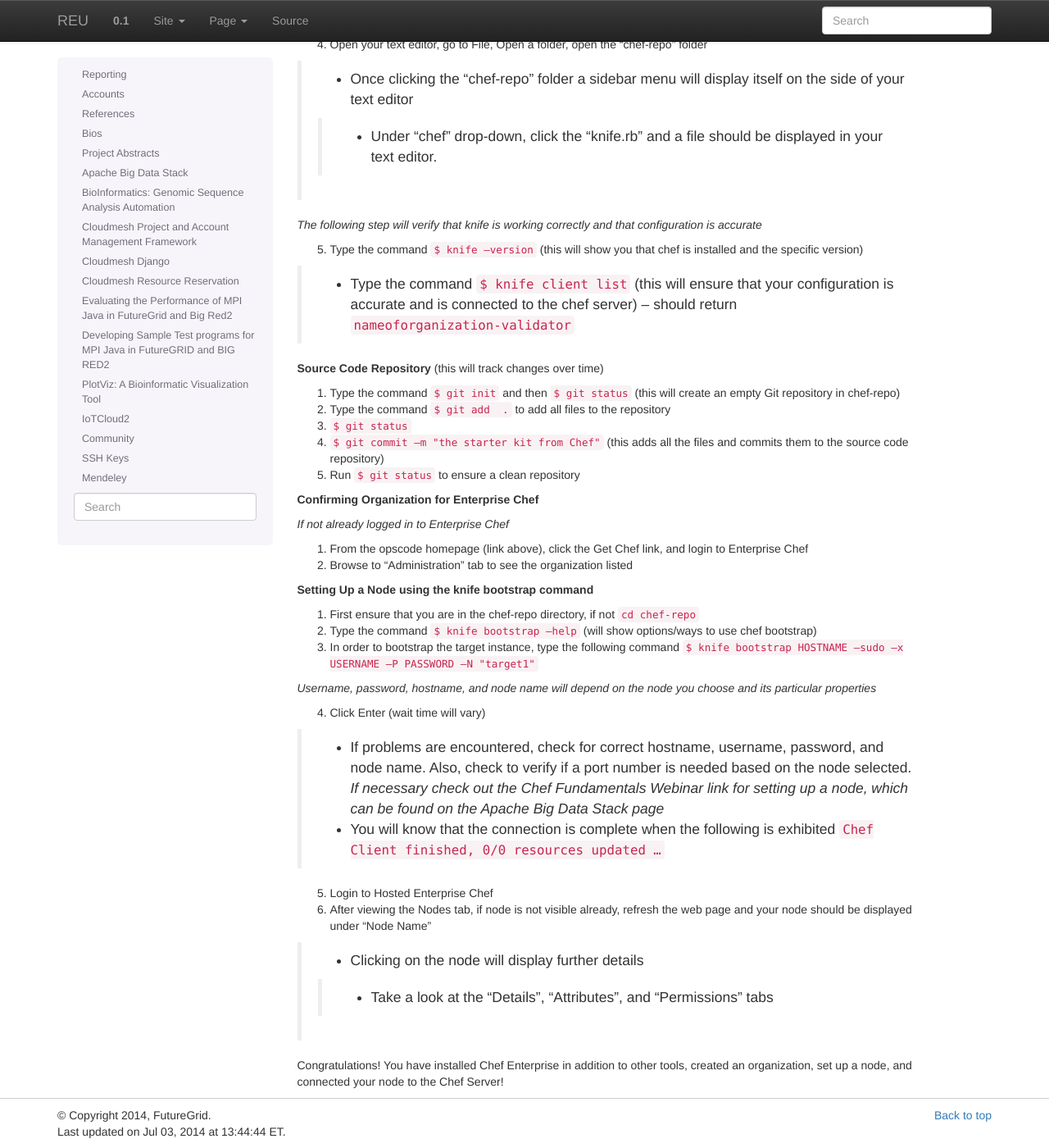
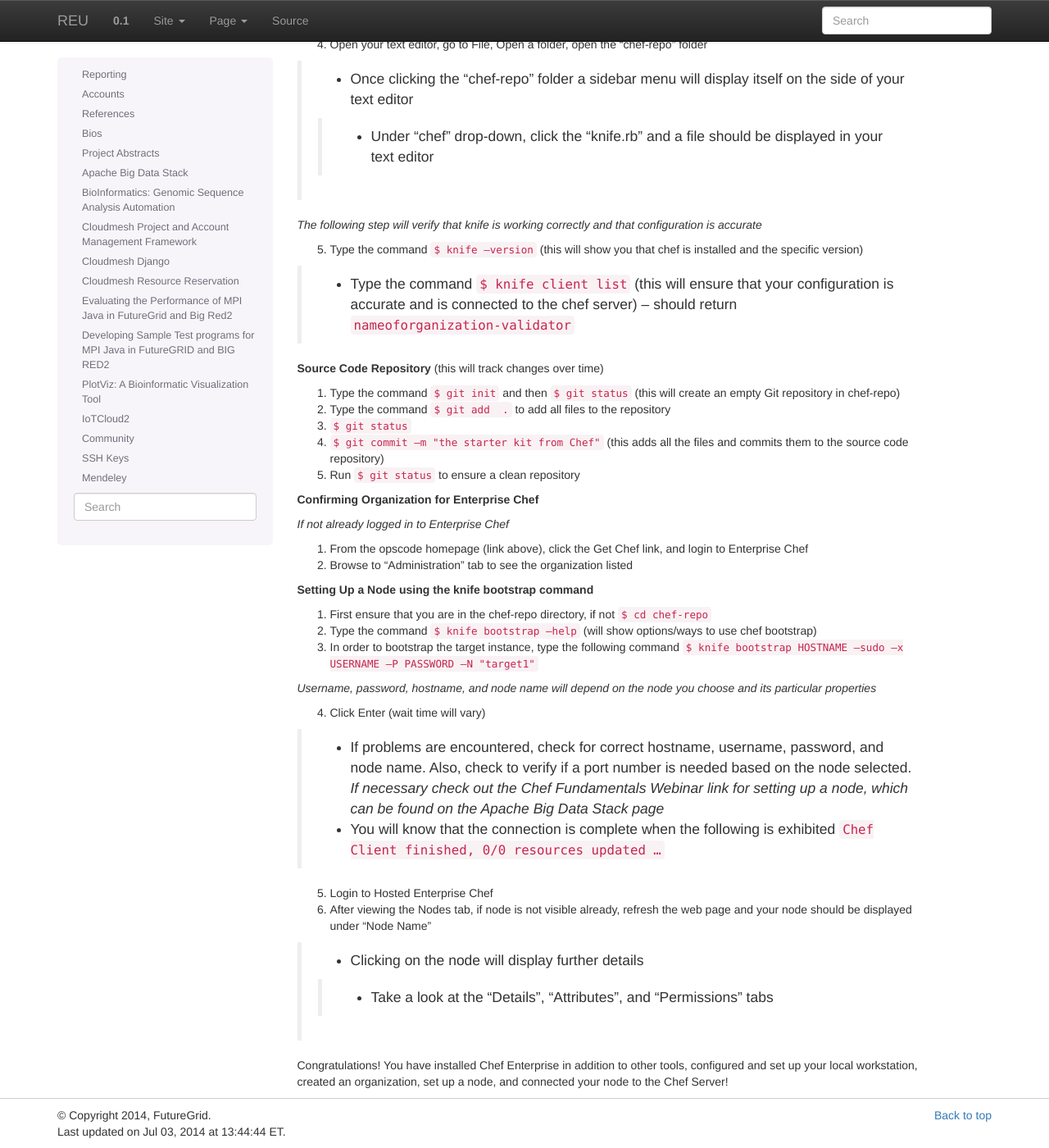
Before and after one commit to cloudmesh-project/reu-2014, a Sphinx documentation site: the page built from doc/source/ChefGuide.rst, in a window 1280 px wide and 1400 px high, scrolled down 1470 px. Shown: the whole window at 82% size. Built offline with Sphinx 7.4.7, drawn with Linux system fonts in a browser that asks for light colours; some of the changed text lies outside the part shown.

Commit message:
Update ChefGuide.rst

```diff
--- a/doc/source/ChefGuide.rst
+++ b/doc/source/ChefGuide.rst
@@ -37,7 +37,7 @@
   *	Move the folder that reads "chef-starter.zip" somewhere that is convenient
   *	To check the contents of that folder, open the file and you should see the chef-repo directory
 
-**Using knife –the command line tool for configuring the local work station**
+**Using knife –the command line tool for configuring the local workstation**
 
 *If you have no text editor, I recommend using Sublime Text 2 or Notepad++, which can be downloaded
 and found via the link on the Apache Big Data Stack page*
@@ -50,7 +50,7 @@
     * ``knife.rb``, ``organization name-validator.pem``, and ``user.pem``
 4.	Open your text editor, go to File, Open a folder, open the "chef-repo" folder
   *	Once clicking the "chef-repo" folder a sidebar menu will display itself on the side of your text editor
-      *	Under "chef" drop-down, click the "knife.rb" and a file should be displayed in your text editor.
+      *	Under "chef" drop-down, click the "knife.rb" and a file should be displayed in your text editor
 
 *The following step will verify that knife is working correctly and that configuration is accurate*
 
@@ -79,7 +79,7 @@
 
 **Setting Up a Node using the knife bootstrap command**
 
-1.	First ensure that you are in the chef-repo directory, if not ``cd chef-repo``
+1.	First ensure that you are in the chef-repo directory, if not ``$ cd chef-repo``
 
 2.	Type the command ``$ knife bootstrap –help`` (will show options/ways to use chef bootstrap)
 
@@ -97,4 +97,4 @@
   *	Clicking on the node will display further details
     *	Take a look at the "Details", "Attributes", and "Permissions" tabs
 
-Congratulations! You have installed Chef Enterprise in addition to other tools, created an organization, set up a node, and connected your node to the Chef Server!
+Congratulations! You have installed Chef Enterprise in addition to other tools, configured and set up your local workstation, created an organization, set up a node, and connected your node to the Chef Server!
```
